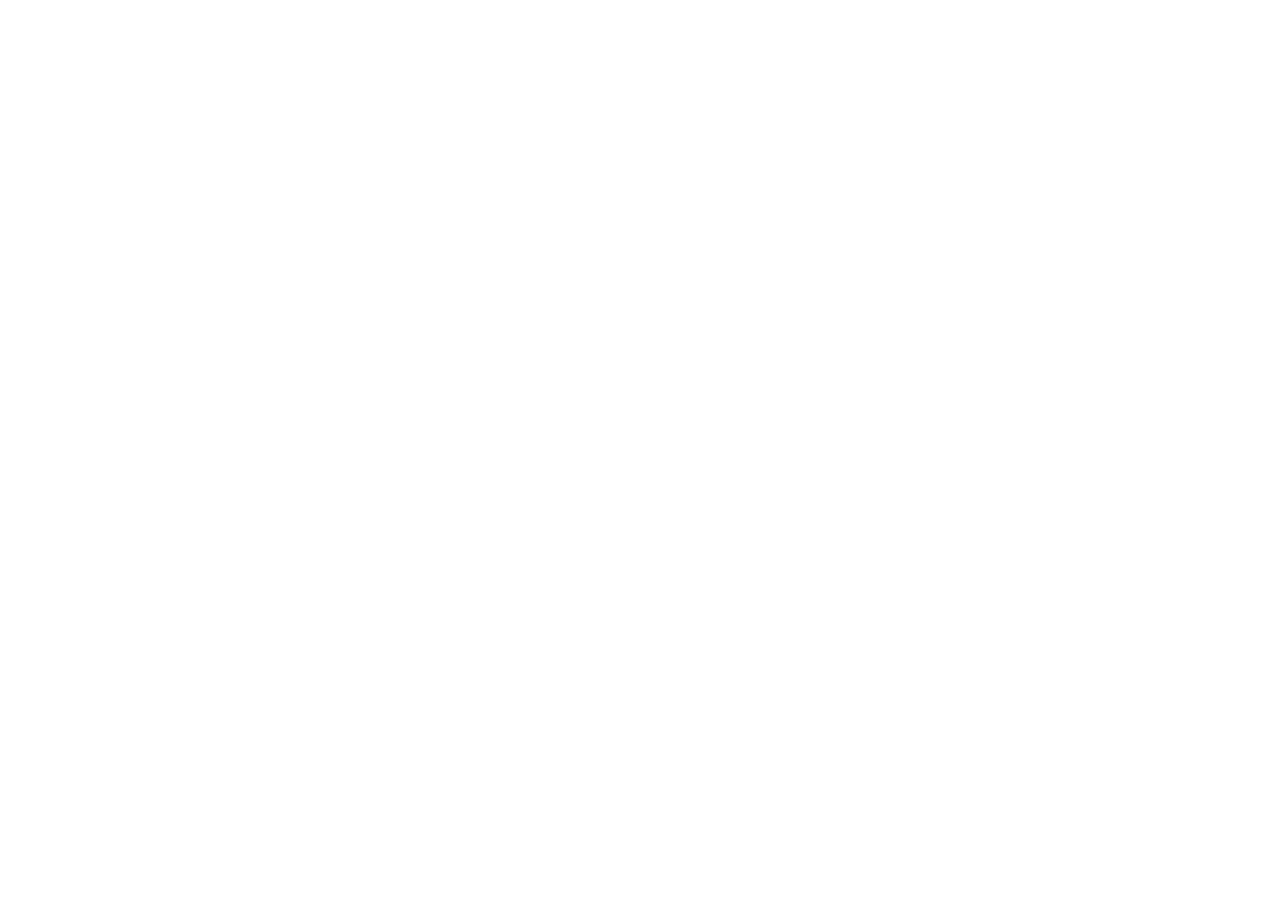
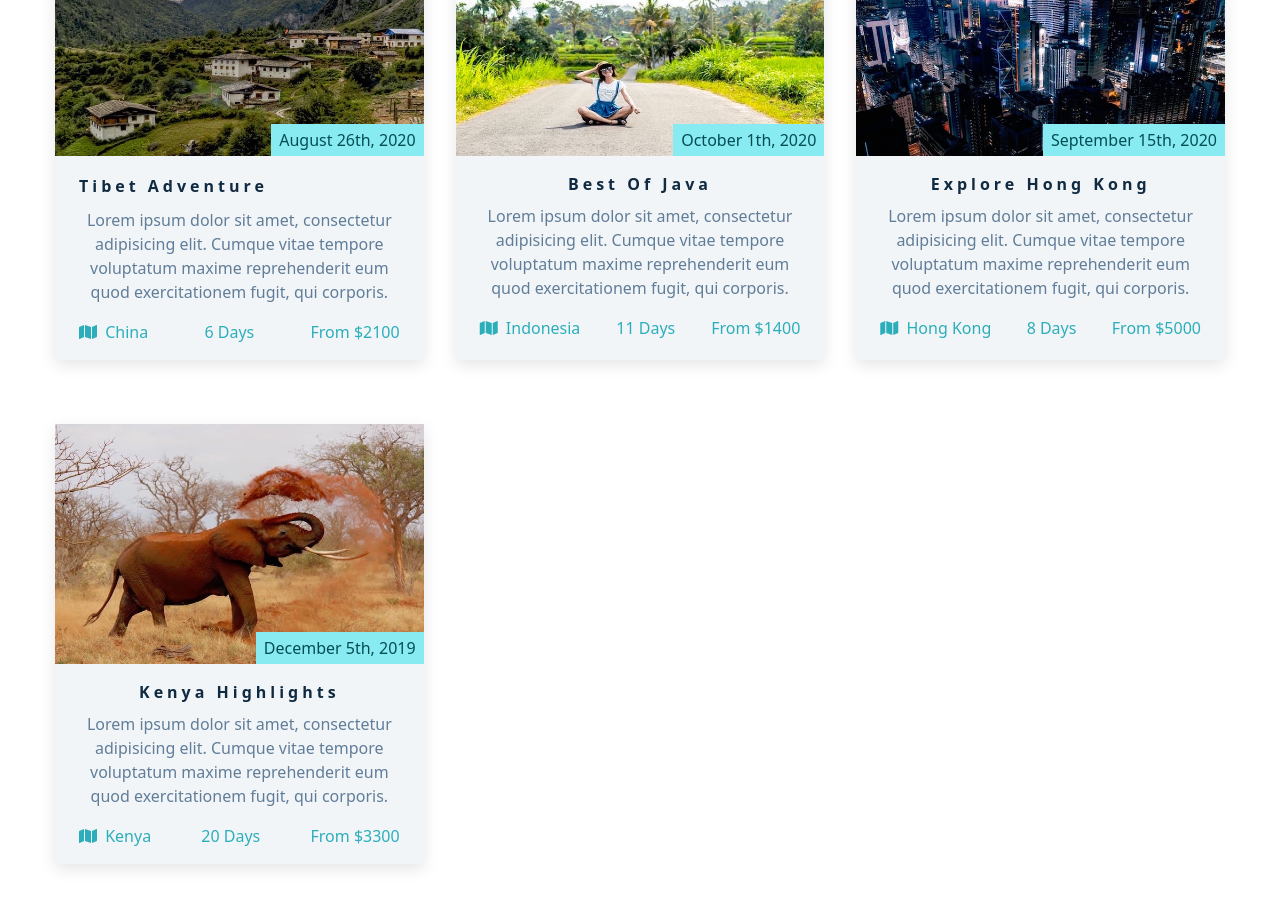
Before and after one commit to 13luecloud/udemy-react-backroads-app, a React (Vite) app: page / in a window 1280 px wide. Shown: the part 1600-2508 px from the top of the page. Before the commit the page ends 864 px from the top, so only its background shows below. Built offline with nearby package versions, Linux system fonts and the light colour scheme.

Commit message:
Updated Tours component

```diff
--- a/src/App.jsx
+++ b/src/App.jsx
@@ -4,12 +4,16 @@
 import './App.css'
 import Navbar from './components/Navbar'
 import Hero from './components/Hero'
+import Services from './components/Services'
+import Tours from './components/Tours'
 
 function App() {
   return (
     <>
       <Navbar />
       <Hero />
+      <Services />
+      <Tours />
     </>
   )
 }
--- a/src/components/Tours.jsx
+++ b/src/components/Tours.jsx
@@ -0,0 +1,108 @@
+import tourOneImg from "../images/tour-1.jpeg"
+import tourTwoImg from "../images/tour-2.jpeg"
+import tourThreeImg from "../images/tour-3.jpeg"
+import tourFourImg from "../images/tour-4.jpeg"
+
+const Tours = () => {
+    return (
+    <section class="section" id="tours">
+      <div class="section-title">
+        <h2>featured <span>tours</span></h2>
+      </div>
+
+      <div class="section-center featured-center">
+        <article class="tour-card">
+          <div class="tour-img-container">
+            <img src={tourOneImg} class="tour-img" alt="" />
+            <p class="tour-date">august 26th, 2020</p>
+          </div>
+          <div class="tour-info">
+            <div class="tour-title">
+              <h4>Tibet Adventure</h4>
+            </div>
+            <p>
+              Lorem ipsum dolor sit amet, consectetur adipisicing elit. Cumque
+              vitae tempore voluptatum maxime reprehenderit eum quod
+              exercitationem fugit, qui corporis.
+            </p>
+            <div class="tour-footer">
+              <p>
+                <span><i class="fas fa-map"></i></span> china
+              </p>
+              <p>6 days</p>
+              <p>from $2100</p>
+            </div>
+          </div>
+        </article>
+
+        <article class="tour-card">
+          <div class="tour-img-container">
+            <img src={tourTwoImg} class="tour-img" alt="" />
+            <p class="tour-date">october 1th, 2020</p>
+          </div>
+          <div class="tour-info">
+            <h4>best of java</h4>
+            <p>
+              Lorem ipsum dolor sit amet, consectetur adipisicing elit. Cumque
+              vitae tempore voluptatum maxime reprehenderit eum quod
+              exercitationem fugit, qui corporis.
+            </p>
+            <div class="tour-footer">
+              <p>
+                <span><i class="fas fa-map"></i></span> indonesia
+              </p>
+              <p>11 days</p>
+              <p>from $1400</p>
+            </div>
+          </div>
+        </article>
+
+        <article class="tour-card">
+          <div class="tour-img-container">
+            <img src={tourThreeImg} class="tour-img" alt="" />
+            <p class="tour-date">september 15th, 2020</p>
+          </div>
+          <div class="tour-info">
+            <h4>explore hong kong</h4>
+            <p>
+              Lorem ipsum dolor sit amet, consectetur adipisicing elit. Cumque
+              vitae tempore voluptatum maxime reprehenderit eum quod
+              exercitationem fugit, qui corporis.
+            </p>
+            <div class="tour-footer">
+              <p>
+                <span><i class="fas fa-map"></i></span> hong kong
+              </p>
+              <p>8 days</p>
+              <p>from $5000</p>
+            </div>
+          </div>
+        </article>
+
+        <article class="tour-card">
+          <div class="tour-img-container">
+            <img src={tourFourImg} class="tour-img" alt="" />
+            <p class="tour-date">december 5th, 2019</p>
+          </div>
+          <div class="tour-info">
+            <h4>kenya highlights</h4>
+            <p>
+              Lorem ipsum dolor sit amet, consectetur adipisicing elit. Cumque
+              vitae tempore voluptatum maxime reprehenderit eum quod
+              exercitationem fugit, qui corporis.
+            </p>
+            <div class="tour-footer">
+              <p>
+                <span><i class="fas fa-map"></i></span> kenya
+              </p>
+              <p>20 days</p>
+              <p>from $3300</p>
+            </div>
+          </div>
+        </article>
+      </div>
+    </section>
+    )
+}
+
+export default Tours
```
